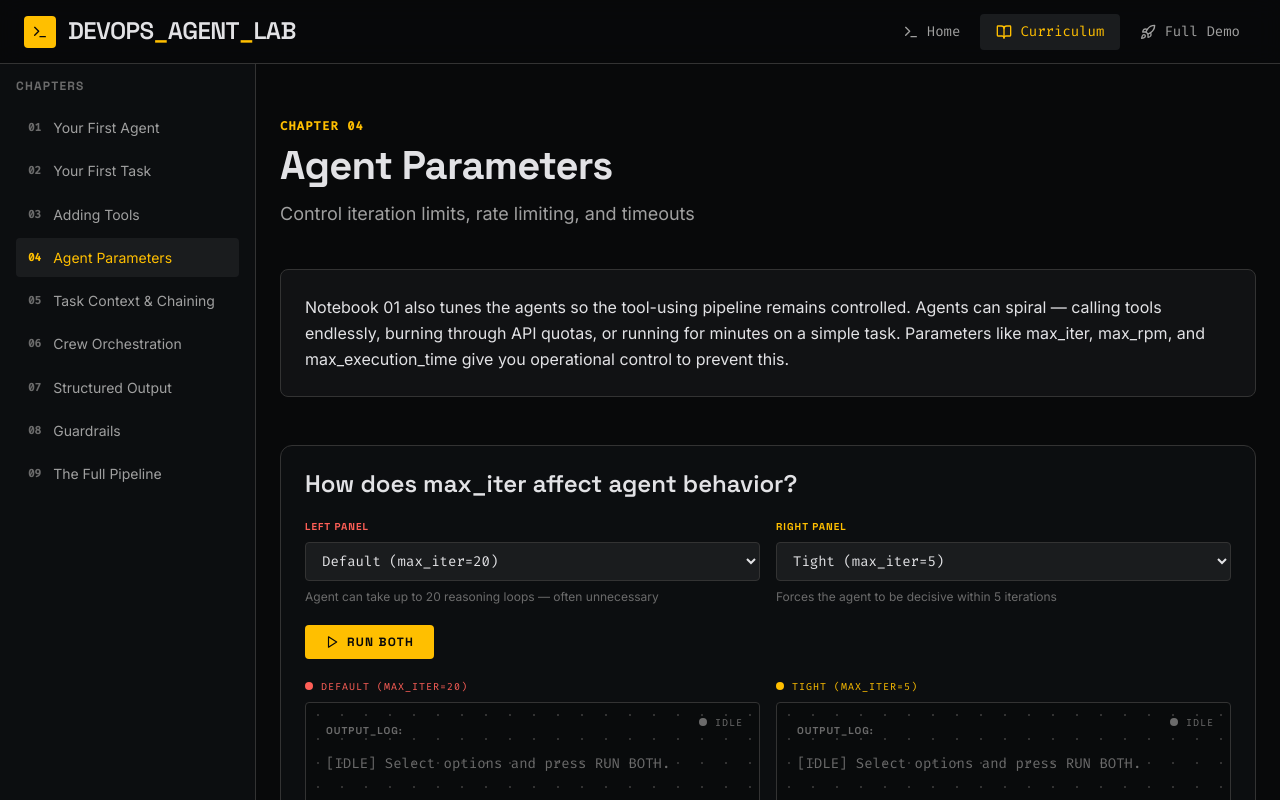
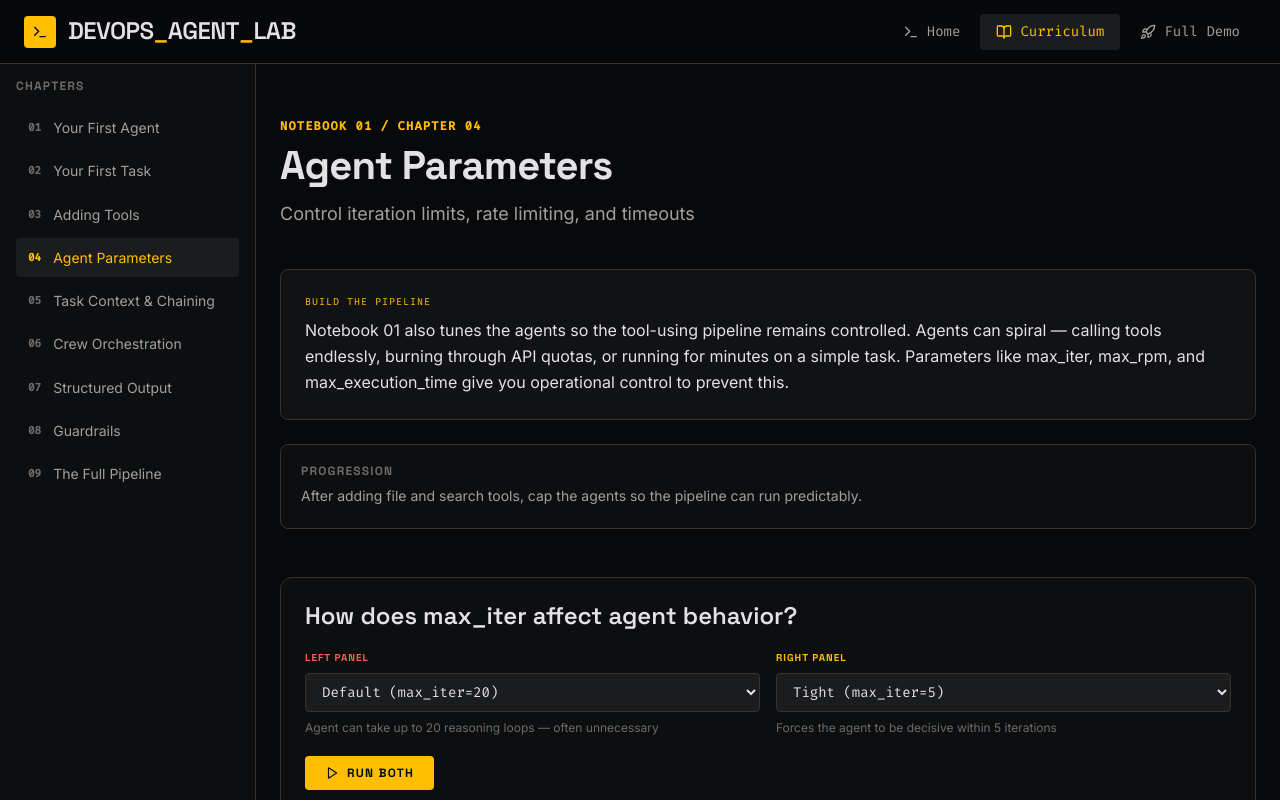
Before and after one commit to ishandutta0098/devops-engineering-agent, a Next.js app in the folder web/: page /curriculum/agent-parameters in a window 1280 px wide. Shown: the top 800 px of the page. Built offline with nearby package versions, Linux system fonts and the light colour scheme.

Commit message:
Add chapter progression cues

```diff
--- a/web/app/curriculum/[slug]/page.tsx
+++ b/web/app/curriculum/[slug]/page.tsx
@@ -39,7 +39,7 @@ export default async function ChapterPage({
         <div className="max-w-5xl mx-auto px-6 py-12">
           <div className="mb-10">
             <span className="font-code text-amber text-label-caps uppercase tracking-widest">
-              Chapter {String(chapter.number).padStart(2, "0")}
+              {chapter.phase} / Chapter {String(chapter.number).padStart(2, "0")}
             </span>
             <h1 className="font-headline text-headline-lg text-ink mt-2">
               {chapter.title}
@@ -49,9 +49,21 @@ export default async function ChapterPage({
             </p>
           </div>
 
-          <div className="bg-surface/50 border border-hairline rounded-lg p-6 mb-12">
+          <div className="bg-surface/50 border border-hairline rounded-lg p-6 mb-6">
+            <div className="font-code text-[10px] text-amber uppercase tracking-widest mb-2">
+              {chapter.phaseTitle}
+            </div>
             <p className="font-body text-body-md text-ink leading-relaxed">
               {chapter.intro}
+            </p>
+          </div>
+
+          <div className="bg-surface-low border border-hairline rounded-lg p-5 mb-12">
+            <h2 className="font-headline text-label-caps uppercase text-gray3 tracking-widest mb-2">
+              Progression
+            </h2>
+            <p className="font-body text-sm text-gray2 leading-relaxed">
+              {chapter.progression}
             </p>
           </div>
 
```
